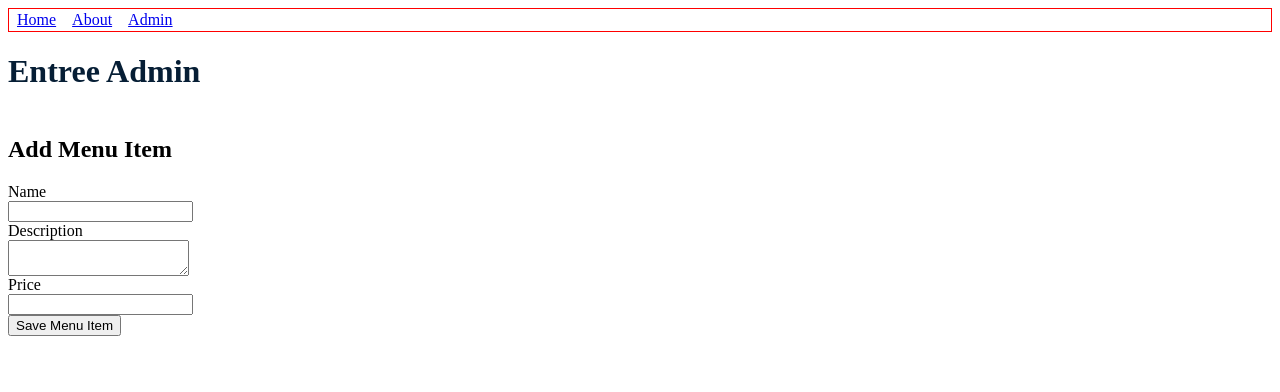
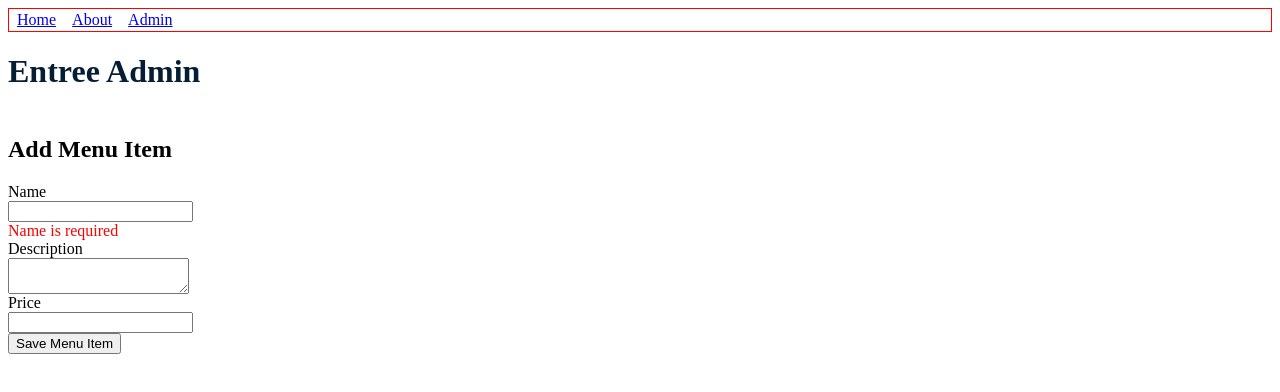
Before and after one commit to stephen-reify/entree, a React (Create React App) app: page /admin in a window 1280 px wide. Shown: the top 392 px of the page. Built offline with nearby package versions, Linux system fonts and the light colour scheme.

Commit message:
Begin adding validation

```diff
--- a/src/Admin.tsx
+++ b/src/Admin.tsx
@@ -10,9 +10,27 @@ const blankMenuItem: NewMenuItem = {
   price: null,
 };
 
+type Error = {
+  name: string;
+  description: string;
+  price: string;
+};
+
 export function Admin() {
   const history = useHistory();
   const [newMenuItem, setNewMenuItem] = useState(blankMenuItem);
+
+  function validate(): Error {
+    const error: Error = {
+      name: "",
+      description: "",
+      price: "",
+    };
+
+    if (!newMenuItem.name) error.name = "Name is required";
+
+    return error;
+  }
 
   function onChange(
     event: React.ChangeEvent<HTMLInputElement | HTMLTextAreaElement>
@@ -27,6 +45,8 @@ export function Admin() {
     history.push("/");
   }
 
+  const errors = validate();
+
   return (
     <>
       <h1>Entree Admin</h1>
@@ -38,6 +58,7 @@ export function Admin() {
           label="Name"
           value={newMenuItem.name}
           onChange={onChange}
+          error={errors.name}
         />
         <Input
           id="description"
@@ -46,6 +67,7 @@ export function Admin() {
           type="textarea"
           value={newMenuItem.description}
           onChange={onChange}
+          error={errors.description}
         />
         <Input
           type="number"
@@ -54,6 +76,7 @@ export function Admin() {
           label="Price"
           value={newMenuItem.price?.toString() ?? ""}
           onChange={onChange}
+          error={errors.price}
         />
         <input type="submit" value="Save Menu Item" />
       </form>
--- a/src/Home.tsx
+++ b/src/Home.tsx
@@ -15,7 +15,7 @@ export function Home() {
   return (
     <>
       <h1>Home</h1>
-
+      <h3>{menu.length} menu items found</h3>
       {menu.map((item) => {
         return (
           <div key={item.id} className={styles.card}>
--- a/src/shared/Input.tsx
+++ b/src/shared/Input.tsx
@@ -3,6 +3,7 @@ import styles from "../styles/Input.module.scss";
 
 type InputProps = {
   id: string;
+  error: string;
   label: string;
   name: string;
   onChange: (
@@ -17,6 +18,7 @@ export function Input({
   name,
   label,
   type = "text",
+  error,
   value,
   onChange,
 }: InputProps) {
@@ -34,6 +36,7 @@ export function Input({
           onChange={onChange}
         />
       )}
+      <div className={styles.error}>{error}</div>
     </label>
   );
 }
--- a/src/styles/Input.module.scss
+++ b/src/styles/Input.module.scss
@@ -3,4 +3,7 @@ label.input {
   textarea {
     display: block;
   }
+  div.error {
+    color: red;
+  }
 }
```
